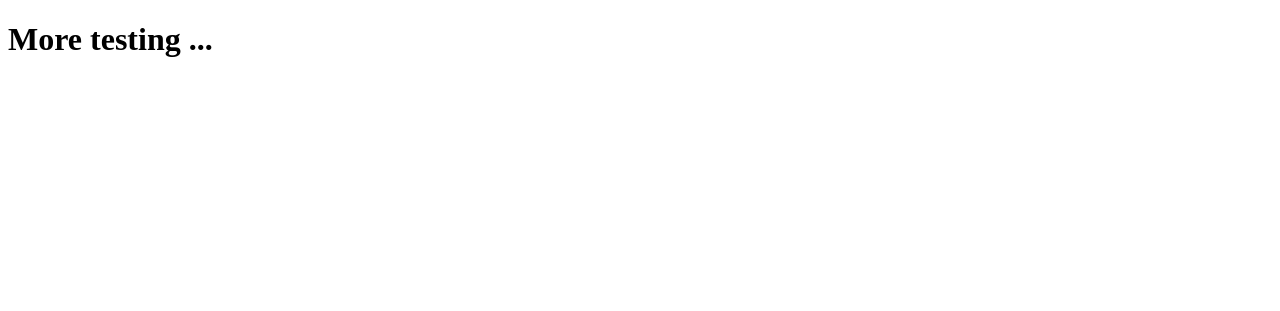
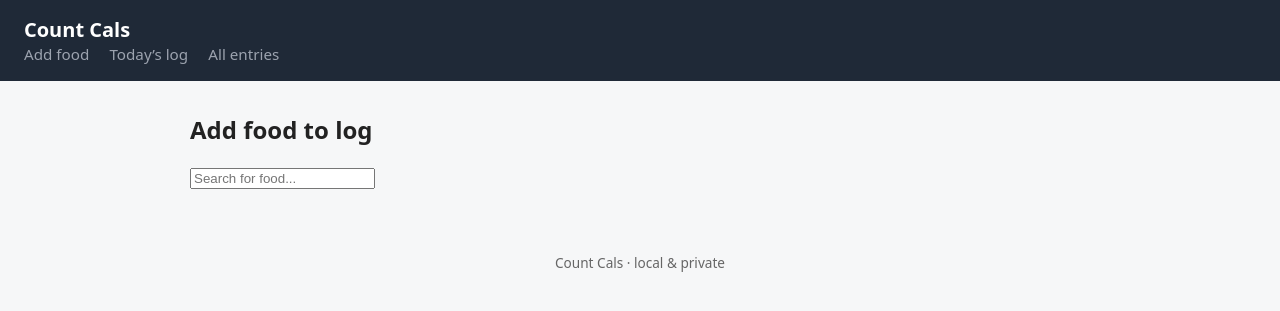
Before and after one commit to manorina/count-cals, a FastAPI app: page /log/add in a window 1280 px wide. Shown: the top 311 px of the page. Run offline with FastAPI, Linux system fonts and the light colour scheme.

Commit message:
Refactor base.html for improved structure and styling

```diff
--- a/app/templates/base.html
+++ b/app/templates/base.html
@@ -1,9 +1,83 @@
 <!DOCTYPE html>
-<html>
+<html lang="en">
 <head>
-    <title>Testing, testing, 1,2,3 ...</title>
+    <meta charset="UTF-8">
+    <title>{% block title %}Count Cals{% endblock %}</title>
+
+    <meta name="viewport" content="width=device-width, initial-scale=1">
+
+    <!-- Simple default styling -->
+    <style>
+        body {
+            font-family: system-ui, -apple-system, BlinkMacSystemFont, "Segoe UI", Roboto, Ubuntu;
+            margin: 0;
+            background: #f6f7f8;
+            color: #222;
+        }
+
+        header {
+            background: #1f2937;
+            color: white;
+            padding: 1rem 1.5rem;
+        }
+
+        header h1 {
+            margin: 0;
+            font-size: 1.25rem;
+        }
+
+        nav a {
+            color: #9ca3af;
+            margin-right: 1rem;
+            text-decoration: none;
+            font-size: 0.95rem;
+        }
+
+        nav a:hover {
+            color: white;
+            text-decoration: underline;
+        }
+
+        main {
+            max-width: 900px;
+            margin: 2rem auto;
+            padding: 0 1rem;
+        }
+
+        .card {
+            background: white;
+            padding: 1.5rem;
+            border-radius: 6px;
+            box-shadow: 0 2px 6px rgba(0,0,0,0.08);
+        }
+
+        footer {
+            text-align: center;
+            font-size: 0.85rem;
+            color: #666;
+            padding: 2rem 1rem;
+        }
+    </style>
+
+    {% block head %}{% endblock %}
 </head>
+
 <body>
-  <h1>More testing ...</h1>
+<header>
+    <h1>Count Cals</h1>
+    <nav>
+        <a href="/log/add">Add food</a>
+        <a href="/log/view">Today’s log</a>
+        <a href="/log/all">All entries</a>
+    </nav>
+</header>
+
+<main>
+    {% block content %}{% endblock %}
+</main>
+
+<footer>
+    Count Cals · local & private
+</footer>
 </body>
 </html>
```
